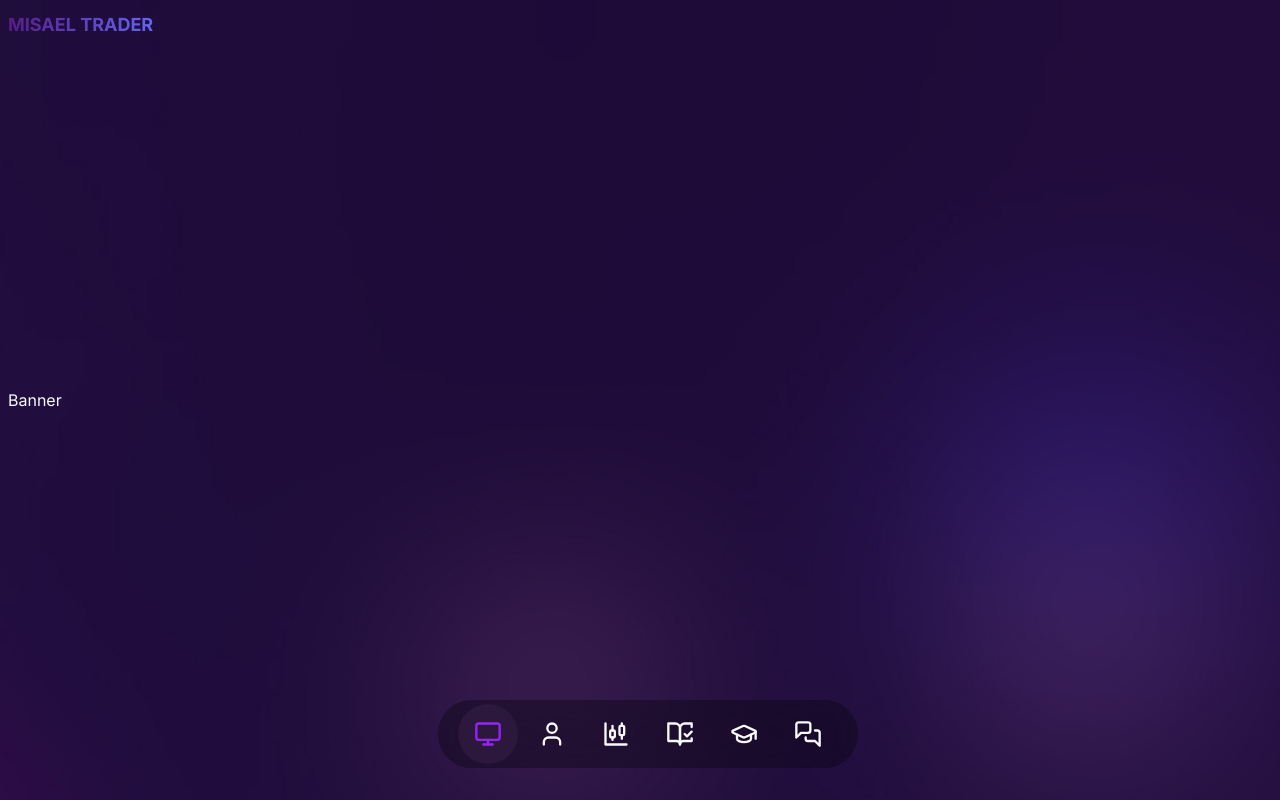
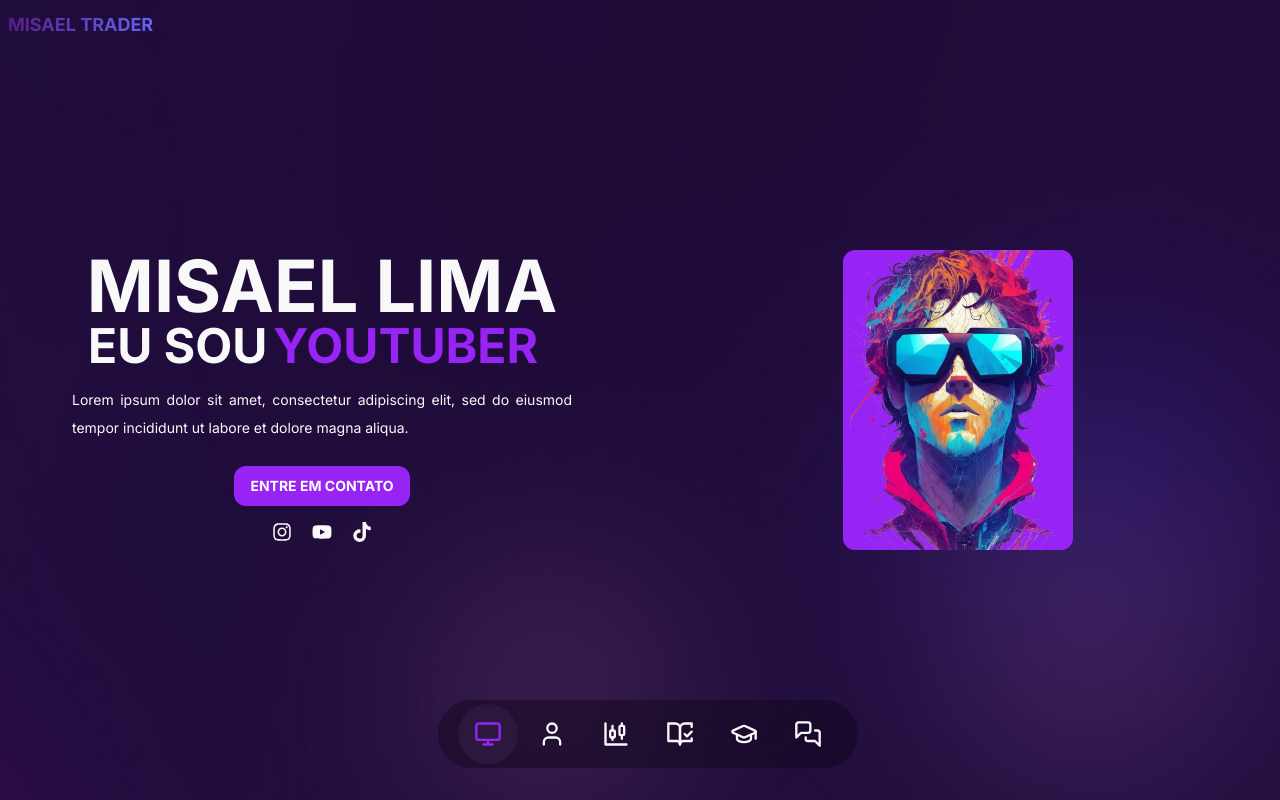
Before and after one commit to QuiLion7/misafolio, a Next.js app: page / in a window 1280 px wide. Shown: the top 800 px of the page. Built offline with nearby package versions, Linux system fonts and the light colour scheme.

Commit message:
feat(banner): Add content to the Banner component

```diff
--- a/src/components/banner.tsx
+++ b/src/components/banner.tsx
@@ -1,15 +1,78 @@
+"use client";
+
 import Header from "./header";
-import { FaTiktok, FaInstagram, FaYoutube } from "react-icons/fa";
 import { TypeAnimation } from "react-type-animation";
 import { motion } from "framer-motion";
 import { fadeIn } from "@/utils/variants";
+import Image from "next/image";
+import { Link } from "react-scroll";
+import { Button } from "./ui/button";
+import Networks from "./networks";
 
 export default function Banner() {
   return (
-    <div id="home" className="flex flex-col">
+    <div
+      id="home"
+      className=" relative flex h-svh w-full flex-col items-center justify-center"
+    >
       <Header />
-      <section className="flex items-center py-8 lg:h-screen lg:py-24">
-        Banner
+      <section className="flex w-full items-center">
+        <div className="flex w-full flex-col items-center justify-center">
+          <div className="flex w-full flex-col gap-2 sm:flex-row">
+            <div className="flex w-full flex-col items-center justify-center gap-1">
+              <div className="w-auto text-center">
+                <h1 className="text-4xl font-bold md:text-5xl lg:text-7xl">
+                  MISAEL <span>LIMA</span>
+                </h1>
+                <div className="flex items-center justify-center gap-[6px] text-2xl font-bold uppercase leading-[1] sm:justify-center md:text-3xl lg:text-5xl">
+                  <span>Eu sou</span>
+                  <TypeAnimation
+                    sequence={[
+                      "Trader",
+                      2000,
+                      "Professor",
+                      2000,
+                      "Youtuber",
+                      2000,
+                    ]}
+                    speed={50}
+                    className="text-primary"
+                    wrapper="span"
+                    repeat={Infinity}
+                  />
+                </div>
+                <p className="my-4 max-w-[500px] text-justify text-sm font-normal leading-loose ">
+                  Lorem ipsum dolor sit amet, consectetur adipiscing elit, sed
+                  do eiusmod tempor incididunt ut labore et dolore magna aliqua.
+                </p>
+              </div>
+              <Button
+                asChild
+                className="my-1 cursor-pointer rounded-xl font-bold uppercase text-white duration-300"
+              >
+                <Link to="contact" smooth={true} spy={true}>
+                  Entre em Contato
+                </Link>
+              </Button>
+              <Networks />
+            </div>
+            <div className="order-first flex h-auto w-full items-center justify-center sm:order-last">
+              <div className="group relative flex h-full items-center justify-center rounded-xl duration-300 hover:bg-background/30">
+                <Image
+                  src="/assets/perfil.png"
+                  width={0}
+                  height={0}
+                  sizes="auto"
+                  className="h-auto max-h-[300px] min-h-[200px] w-full rounded-xl bg-primary"
+                  alt="Picture of the author"
+                />
+                <p className="absolute bottom-1 text-xs opacity-0 duration-300 group-hover:opacity-100">
+                  @sharkbreakout
+                </p>
+              </div>
+            </div>
+          </div>
+        </div>
       </section>
     </div>
   );
```
